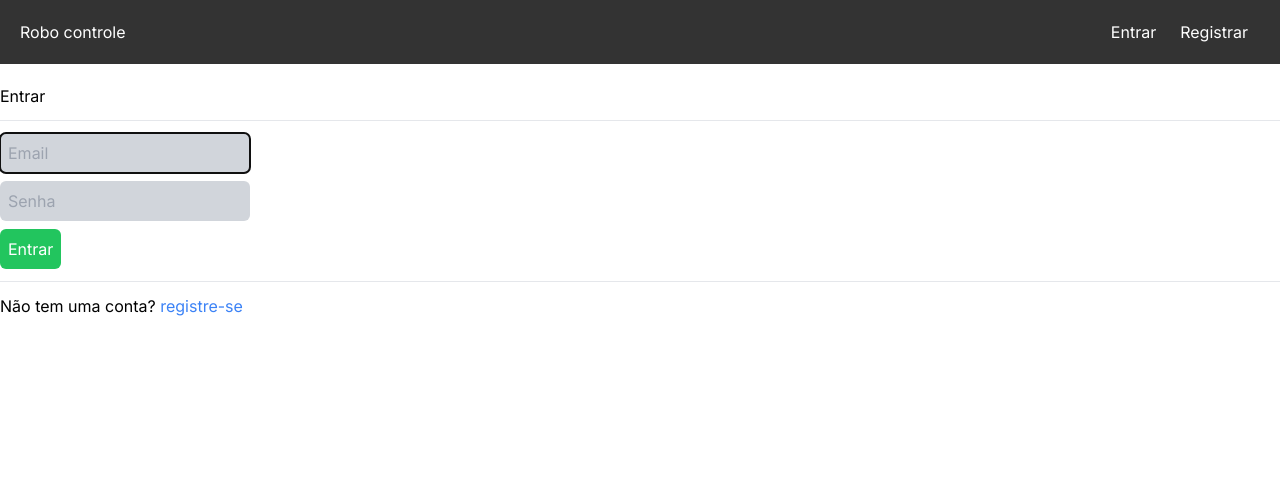
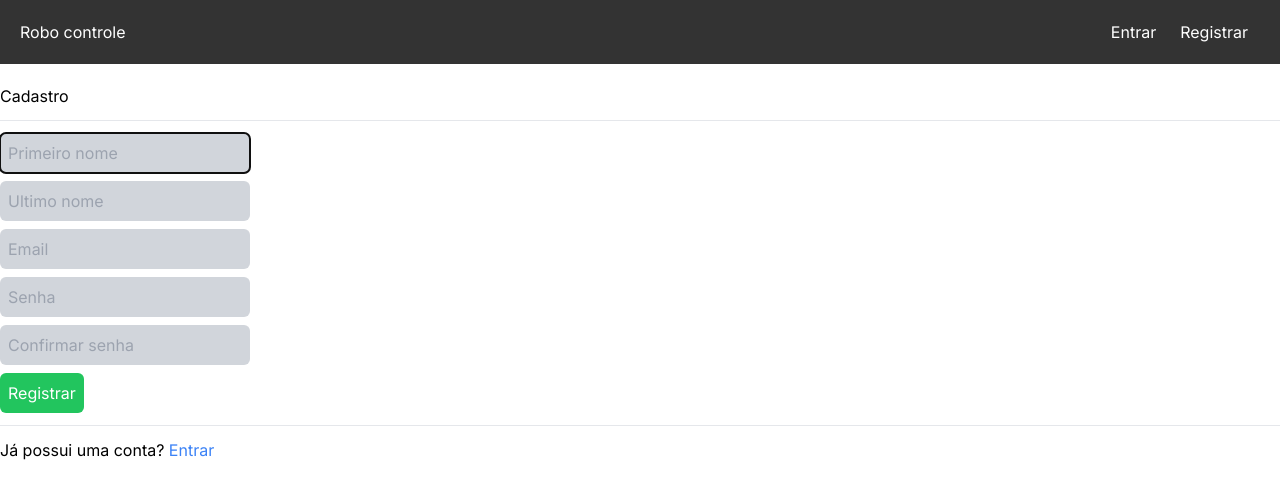
Before and after one commit to thaylorz/RoboControe.Web, a Next.js app: page /login in a window 1280 px wide. Shown: the top 498 px of the page. Built offline with nearby package versions, Linux system fonts and the light colour scheme.

Commit message:
Update page.jsx

```diff
--- a/src/app/login/page.jsx
+++ b/src/app/login/page.jsx
@@ -1,24 +1,25 @@
 'use client';
 
-import React, { useState, useRef, useEffect } from 'react'
+import React, { useRef, useState, useEffect } from 'react'
 import Navbar from '../components/Navbar';
+import axios from '../api/axios';
 import { useRouter } from 'next/navigation'
-import axios from '../api/axios';
-import useAuth from '../hooks/useAuth';
 import { toast } from 'react-toastify';
 
-const LOGIN_URL = '/users/login';
+const REGISTER_URL = '/users/register';
 
-function LoginPage() {
-    const { setAuth } = useAuth();
+function RegisterPage() {
+    const userRef = useRef();
+    const router = useRouter();
 
-    const router = useRouter()
-    const userRef = useRef();
-    const errRef = useRef();
-
+    const [firstName, setFirstName] = useState('');
+    const [lastName, setLastName] = useState('');
     const [email, setEmail] = useState('');
     const [password, setPassword] = useState('');
+    const [confirmPassword, setConfirmPassword] = useState('');
+    const [error, setError] = useState('');
     const [errMsg, setErrMsg] = useState('');
+    const [success, setSuccess] = useState(false);
 
     useEffect(() => {
         userRef.current.focus();
@@ -26,26 +27,32 @@ function LoginPage() {
 
     useEffect(() => {
         setErrMsg('');
-    }, [email, password])
+    }, [firstName, lastName, email, password, confirmPassword])
 
     const handleSubmit = async (e) => {
         e.preventDefault();
 
+        if (password !== confirmPassword) {
+            setError('Passwords do not match');
+            return;
+        }
+
         try {
-            const response = await axios.post(LOGIN_URL,
-                JSON.stringify({ email, password }), {
-                headers: { 'Content-Type': 'application/json' },
-            });
+            const response = await axios.post(REGISTER_URL,
+                JSON.stringify({ firstName, lastName, email, password }),
+                {
+                    headers: { 'Content-Type': 'application/json' },
+                    withCredentials: true
+                });
 
-            const accessToken = response?.data?.token;
-            const userId = response?.data?.userId;
-            const userEmail = response?.data?.email;
-
-            setAuth({ userId, password, userEmail, accessToken });
+            setSuccess(true);
+            setFirstName('');
+            setLastName('');
             setEmail('');
             setPassword('');
+            setConfirmPassword('');
 
-            router.push('/robots');
+            router.push('/login');
         } catch (error) {
             if (typeof error.response.data.errors === 'object') {
                 const { errors } = error.response.data;
@@ -69,21 +76,75 @@ function LoginPage() {
         <div>
             <Navbar />
             <div className='container max-auto py-5'>
-                <p ref={errRef} className={errMsg ? "errmsg" : "offscreen"} aria-live="assertive">{errMsg}</p>
-                <h3>Entrar</h3>
+                <h3>Cadastro</h3>
                 <hr className='my-3' />
                 <form onSubmit={handleSubmit}>
-                    <input required value={email} ref={userRef} autoComplete="off" onChange={(e) => setEmail(e.target.value)} className='block bg-gray-300 p-2 my-2 rounded-md ' placeholder="Email" type="email" name="email" id="email" />
-                    <input required value={password} onChange={(e) => setPassword(e.target.value)} className='block bg-gray-300 p-2 my-2 rounded-md ' placeholder="Senha" type="password" name="password" id="password" />
-                    <button type="submit" className='bg-green-500 p-2 rounded-md text-white'>Entrar</button>
+                    {error && <div className='bg-red-500 text-white p-2 my-2 rounded-md'>{error}</div>}
+
+                    <input
+                        onChange={(e) => setFirstName(e.target.value)}
+                        ref={userRef}
+                        required
+                        className='block bg-gray-300 p-2 my-2 rounded-md'
+                        placeholder='Primeiro nome'
+                        type="text"
+                        name="name"
+                        id="name"
+                    />
+
+                    <input
+                        onChange={(e) => setLastName(e.target.value)}
+                        required
+                        className='block bg-gray-300 p-2 my-2 rounded-md'
+                        placeholder='Ultimo nome'
+                        type="text"
+                        name="lastName"
+                        id="lastName"
+                    />
+
+                    <input
+                        onChange={(e) => setEmail(e.target.value)}
+                        required
+                        className='block bg-gray-300 p-2 my-2 rounded-md '
+                        placeholder="Email"
+                        type="email"
+                        name="email"
+                        id="email"
+                    />
+
+                    <input
+                        onChange={(e) => setPassword(e.target.value)}
+                        required
+                        className='block bg-gray-300 p-2 my-2 rounded-md '
+                        placeholder="Senha"
+                        type="password"
+                        name="password"
+                        id="password"
+                    />
+
+                    <input
+                        onChange={(e) => setConfirmPassword(e.target.value)}
+                        required
+                        className='block bg-gray-300 p-2 my-2 rounded-md '
+                        placeholder="Confirmar senha"
+                        type="password"
+                        name="confirmPassword"
+                        id="confirmPassword"
+                    />
+
+                    <button
+                        type="submit"
+                        className='bg-green-500 p-2 rounded-md text-white'>
+                        Registrar
+                    </button>
                 </form>
                 <hr className='my-3' />
                 <div>
-                    <p>Não tem uma conta? <a href="/register" className='text-blue-500 hover:underline'>registre-se</a></p>
+                    <p>Já possui uma conta? <a href="/login" className='text-blue-500 hover:underline'>Entrar</a></p>
                 </div>
             </div>
         </div>
     )
 }
 
-export default LoginPage
+export default RegisterPage
```
